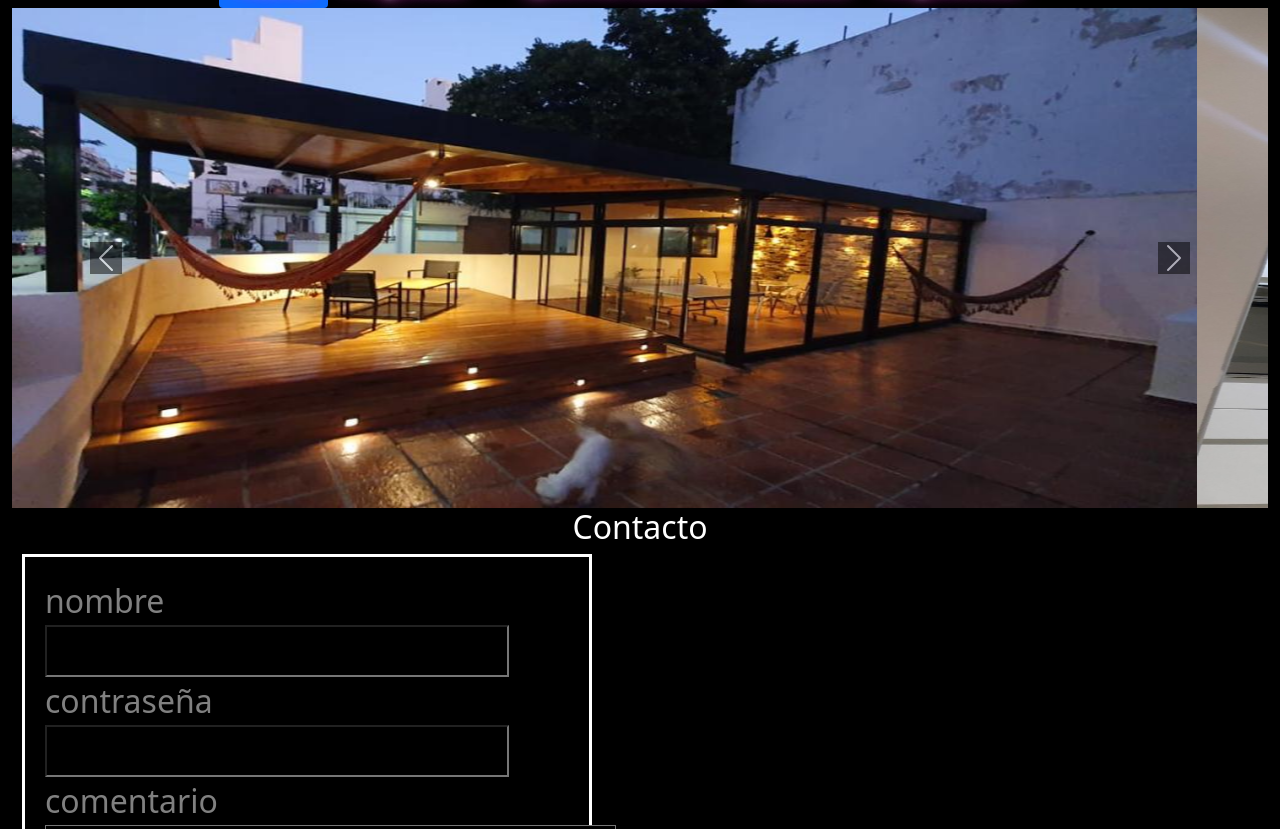
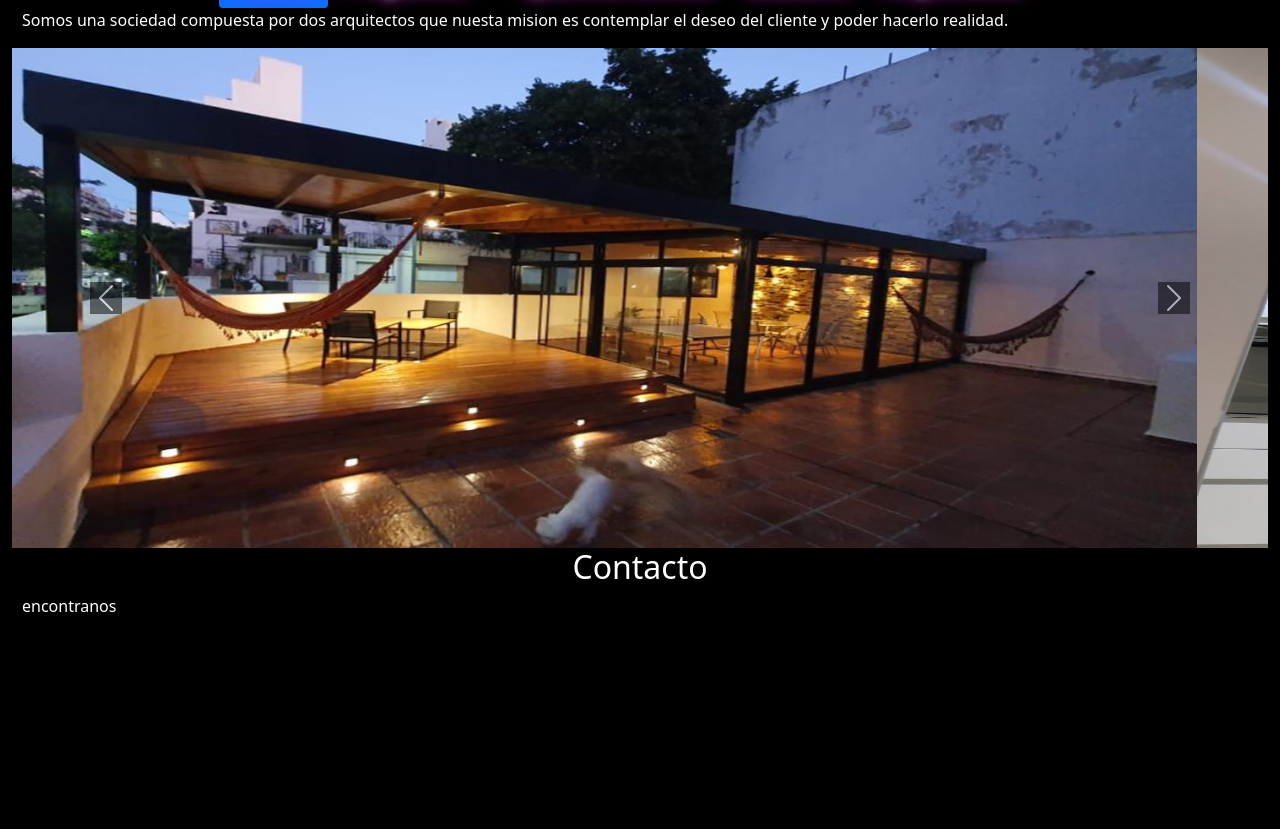
Before and after one commit to tomasCastelli/repocoder, a website: page index.html in a window 1280 px wide. Shown: the part 403-1232 px from the top of the page. After the commit the page ends 1037 px from the top, so only its background shows below. Drawn offline with nearby package versions, Linux system fonts and the light colour scheme.

Commit message:
saque el form

```diff
--- a/index.html
+++ b/index.html
@@ -66,7 +66,11 @@
             </div>
 
 
-
+            <div>
+                <p class="parrrafo">
+                    Somos una sociedad compuesta por dos arquitectos que nuesta mision es contemplar el deseo del cliente y poder hacerlo realidad.
+                </p>
+            </div>
 
 
 
@@ -94,13 +98,7 @@
 
             <h2 class="centroNegro">Contacto</h2>
 
-            <form class="formulario"action="#" method="GET" enctype="text/plain" >
 
-                <label for="text">nombre</label> <br><input class="textoFormulario type="text" /><br>
-                <label for="pasword">contraseña</label> <br><input class="textoFormulario type="password"/><br>
-                <label for="comentario">comentario</label><br><textarea class="textoFormulario name="comentulario"ario" id="" cols="30" rows="10"></textarea><br>
-
-            </form>
 
         <footer>
 
```
